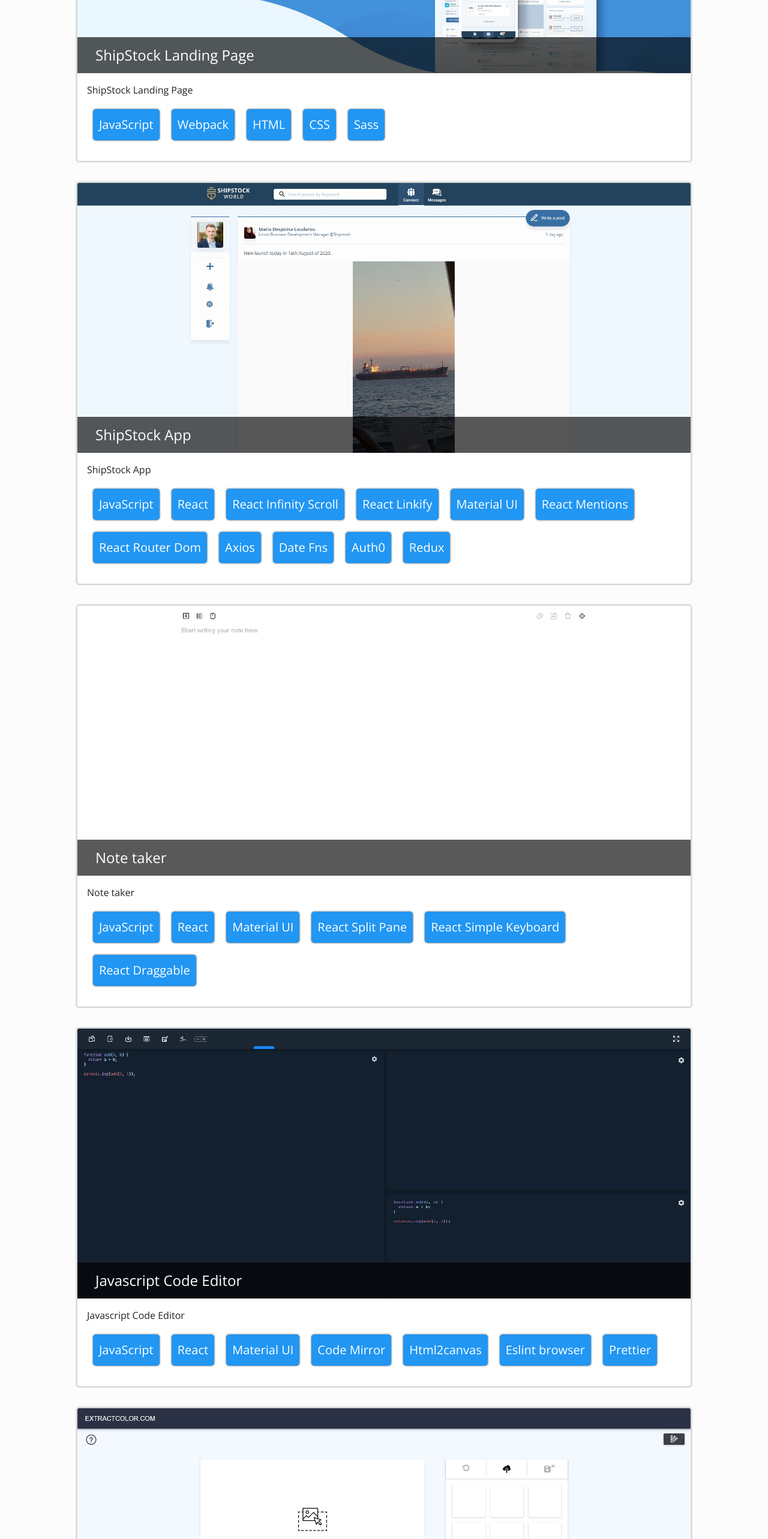
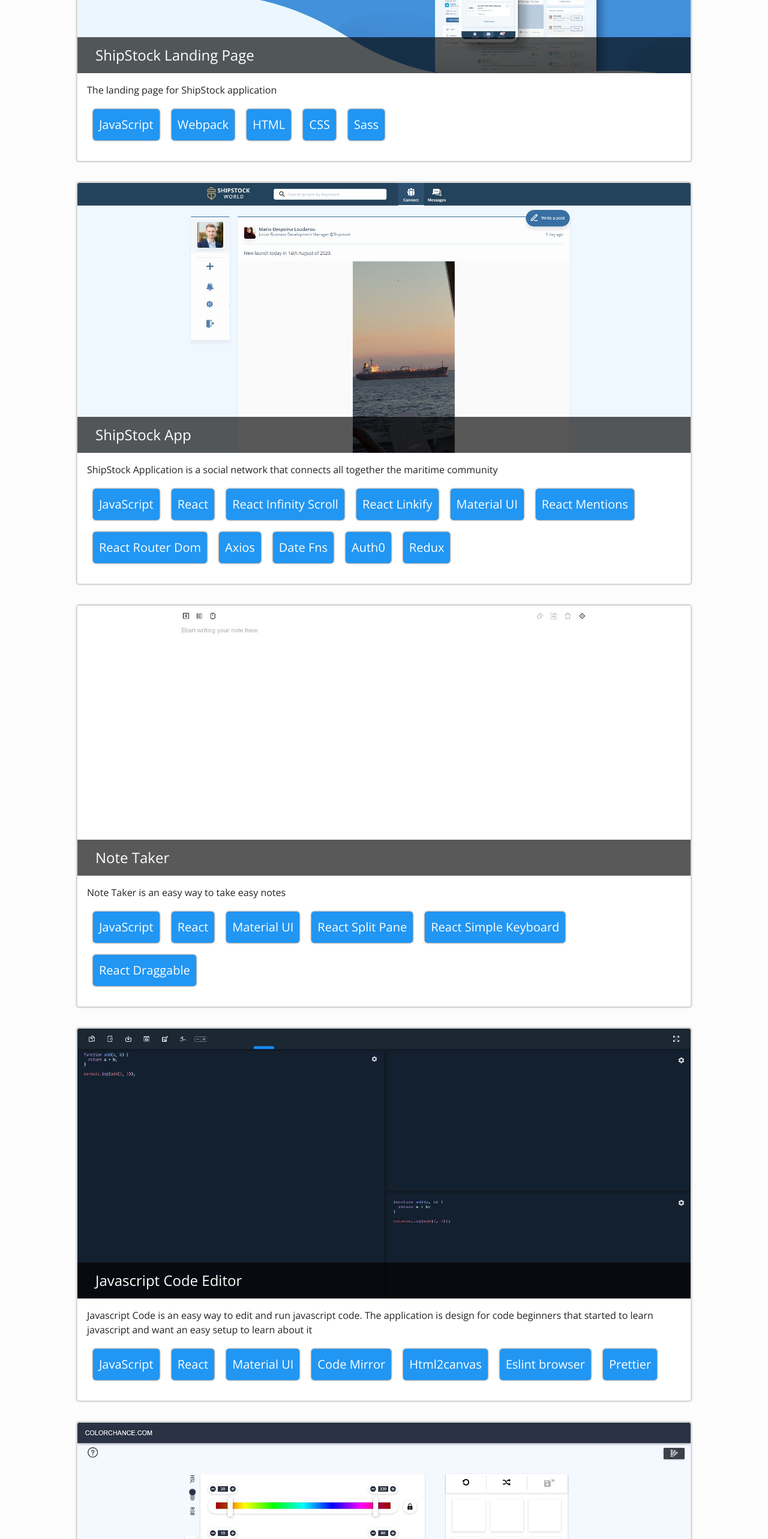
Before and after one commit to MariusParasca/portofolio, a React (Create React App) app: page / in a window 1280 px wide. Shown: the part 1080-3646 px from the top of the page at 60% size. Built offline with nearby package versions, Linux system fonts and the light colour scheme; the HTML template or start-up script is replaced by a standard one.

Commit message:
added proper descriptions

```diff
--- a/src/components/Projects/Projects.js
+++ b/src/components/Projects/Projects.js
@@ -25,7 +25,7 @@
         key="shipstock"
         image="shipstock"
         projectTitle="ShipStock Landing Page"
-        description="ShipStock Landing Page"
+        description="The landing page for ShipStock application"
         features={['JavaScript', 'Webpack', 'HTML', 'CSS', 'Sass']}
       />
       <Project
@@ -33,7 +33,7 @@
         key="shipstockapp"
         image="shipstockapp"
         projectTitle="ShipStock App"
-        description="ShipStock App"
+        description="ShipStock Application is a social network that connects all together the maritime community"
         features={[
           'JavaScript',
           'React',
@@ -52,8 +52,8 @@
         siteLink="http://eznote.xyz"
         key="eznote"
         image="eznote"
-        projectTitle="Note taker"
-        description="Note taker"
+        projectTitle="Note Taker"
+        description="Note Taker is an easy way to take easy notes"
         features={[
           'JavaScript',
           'React',
@@ -68,15 +68,23 @@
         key="editcode"
         image="editcode"
         projectTitle="Javascript Code Editor"
-        description="Javascript Code Editor"
+        description="Javascript Code is an easy way to edit and run javascript code. The application is design for code beginners that started to learn javascript and want an easy setup to learn about it"
         features={['JavaScript', 'React', 'Material UI', 'Code Mirror', 'Html2canvas', 'Eslint browser', 'Prettier']}
+      />
+      <Project
+        siteLink="http://colorchance.com"
+        key="colorchance"
+        image="colorchance"
+        projectTitle="Color Chance"
+        description="Color Chance is an application that generates random colors based on some settings that you set. This app is great for trying to find new colors for designing a website, banner, etc. The colors that are generated could be saved and downloaded in different formats: txt, image and pdf"
+        features={['JavaScript', 'React', 'Material UI', 'Html2canvas', 'JSPdf', 'Redux', 'Chroma JS', 'Framer Motion']}
       />
       <Project
         siteLink="http://extractcolor.com"
         key="extractcolor"
         image="extractcolor"
         projectTitle="Extract Color"
-        description="Extract Color description"
+        description="Extract Color is an application that extracts the main colors from an image. You are able to upload an image, search images by typing some words and take the main colors from an website that you like by typing the link of it. The colors that are generated could be saved and downloaded in different formats: txt, image and pdf"
         features={[
           'JavaScript',
           'React',
@@ -89,14 +97,6 @@
           'Node-vibrant',
           'React Drop zone',
         ]}
-      />
-      <Project
-        siteLink="http://colorchance.com"
-        key="colorchance"
-        image="colorchance"
-        projectTitle="Color Chance"
-        description="Color Chance description"
-        features={['JavaScript', 'React', 'Material UI', 'Html2canvas', 'JSPdf', 'Redux', 'Chroma JS', 'Framer Motion']}
       />
       <Project
         siteLink="http://rss-aggregator.parascamarius.me/"
```
